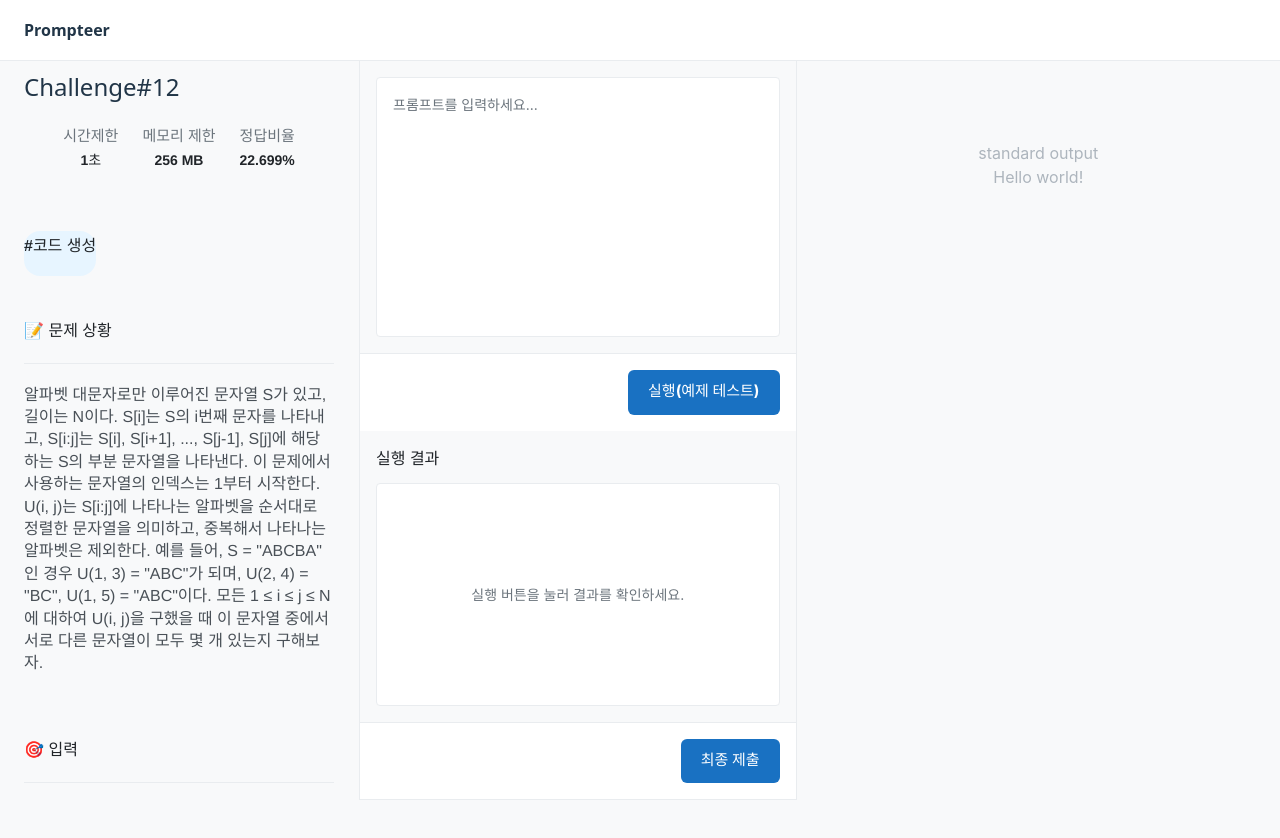
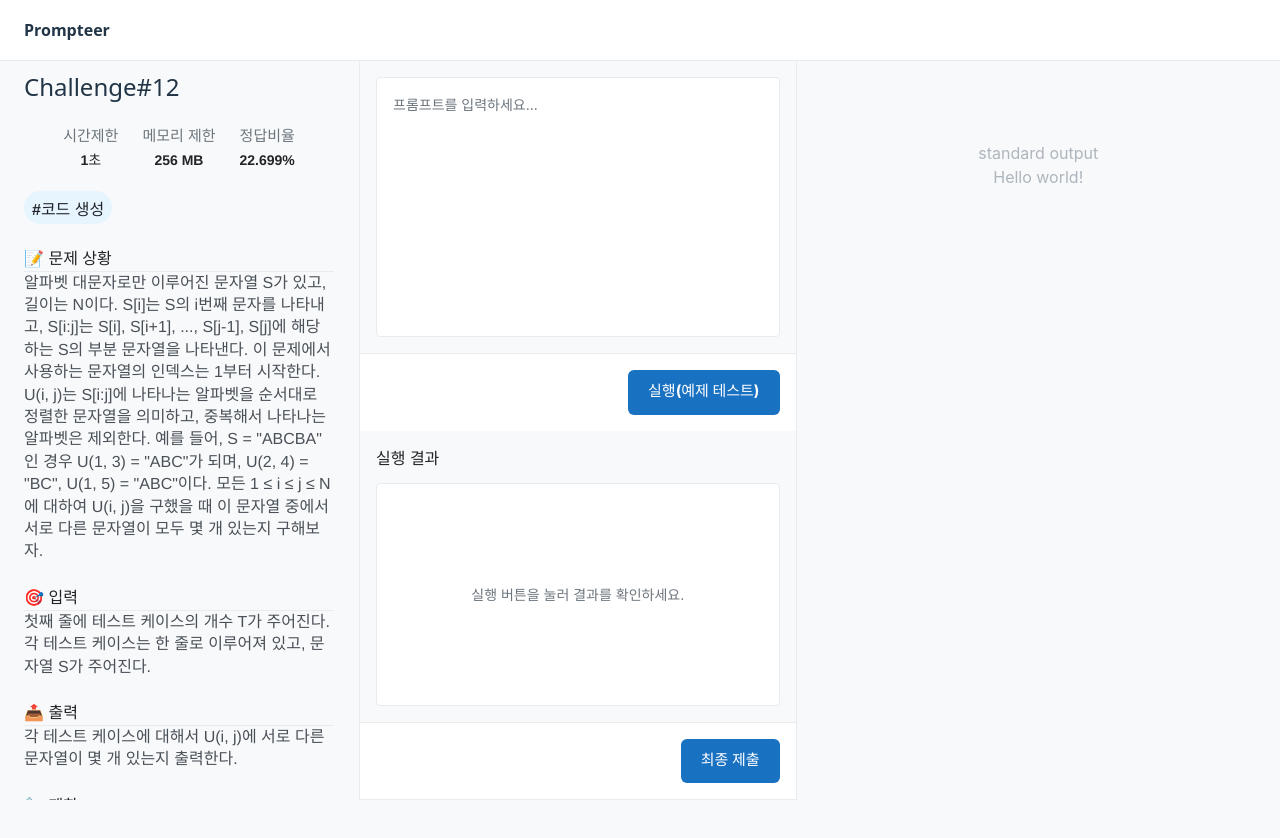
Before and after one commit to LeeGeonMoo/likelion13-AI-hackathon-front, a React (Vite) app: page /create-code in a window 1280 px wide. Shown: the top 838 px of the page. Built offline with nearby package versions, Linux system fonts and the light colour scheme.

Commit message:
fix tag padding

```diff
--- a/src/App.css
+++ b/src/App.css
@@ -43,7 +43,7 @@ body {
 }
 
 .column-1 * {
-  margin-bottom: 20px;
+  /* margin-bottom: 20px; */
 }
 
 .column-1 > *:last-child {
@@ -60,6 +60,7 @@ body {
   display: flex;
   gap: 8px;
   flex-wrap: wrap;
+  margin-bottom: 20px;
 }
 
 .tags-container .frame {
@@ -79,6 +80,7 @@ body {
   font-size: 13px;
   font-weight: 500;
   text-align: center;
+  padding: 4px 8px;
 }
 
 /* Detailed description styles */
@@ -138,6 +140,7 @@ body {
   letter-spacing: 0;
   line-height: 22.4px;
   margin-top: -1px;
+  margin-bottom: 20px;
   position: relative;
   text-align: left;
 }
```
